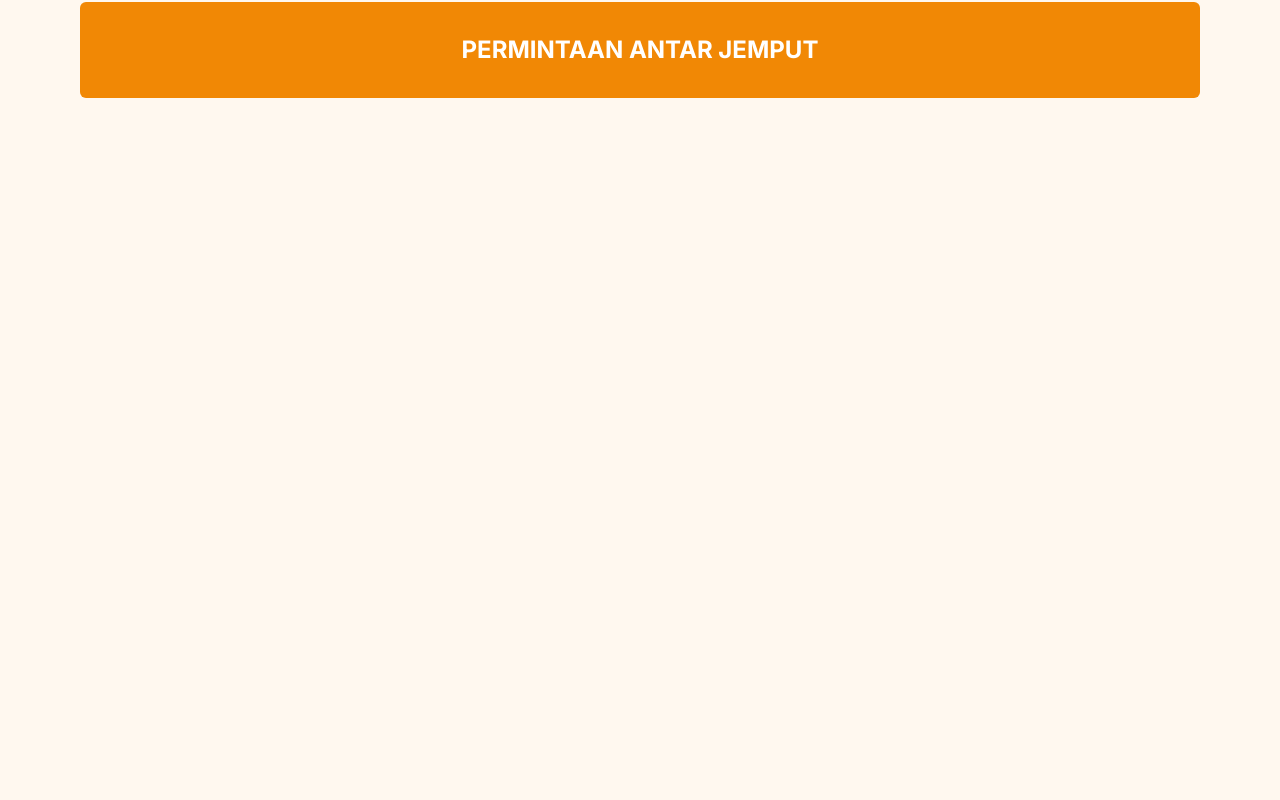
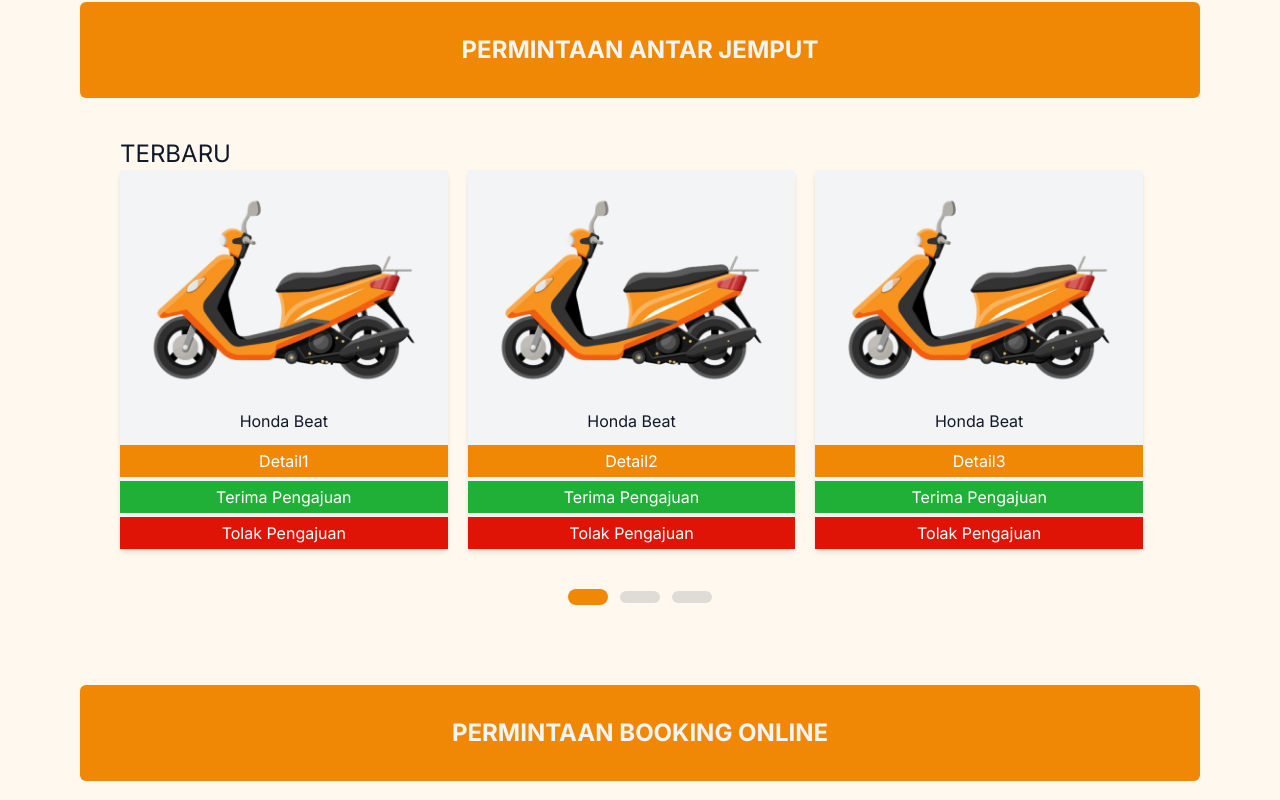
Before and after one commit to kukuh-imanura/kurnia-motor, a React (Vite) app: page / in a window 1280 px wide. Shown: the part 717-1517 px from the top of the page. Built offline with nearby package versions, Linux system fonts and the light colour scheme.

Commit message:
update Home.tsx

```diff
--- a/package.json
+++ b/package.json
@@ -20,6 +20,8 @@
     "react": "^18.2.0",
     "react-dom": "^18.2.0",
     "react-router-dom": "^6.18.0",
+    "react-slick": "^0.29.0",
+    "slick-carousel": "^1.8.1",
     "tailwind-merge": "^2.0.0",
     "tailwindcss-animate": "^1.0.7"
   },
@@ -27,6 +29,7 @@
     "@types/node": "^20.9.0",
     "@types/react": "^18.2.15",
     "@types/react-dom": "^18.2.7",
+    "@types/react-slick": "^0.23.12",
     "@typescript-eslint/eslint-plugin": "^6.0.0",
     "@typescript-eslint/parser": "^6.0.0",
     "@vitejs/plugin-react-swc": "^3.3.2",
--- a/src/components/default/Button.tsx
+++ b/src/components/default/Button.tsx
@@ -10,8 +10,8 @@
 function Card(props:any) {
   return (
     <Link to={props.link} className="bg-brand-1 w-full h-full rounded-md shadow-md px-5 flex flex-col justify-center">
-      <p className="text-xl">{props.text}</p>
-      <p className="text-xs italic">Lihat Selengkapnya</p>
+      <p className="text-xl text-gray-100">{props.text}</p>
+      <p className="text-xs italic text-gray-100">Lihat Selengkapnya</p>
     </Link>
   )
 }
--- /dev/null
+++ b/src/components/default/Card.tsx
@@ -0,0 +1,24 @@
+import { Link } from "react-router-dom"
+
+function Card(props:any) {
+  return (
+    <div className="bg-gray-100 w-[327.67px] shadow-md">
+      <div className="p-5 relative flex flex-col items-center">
+        <img src={props.img} alt="Img" />
+        <p className="text-gray-900 absolute bottom-0">{props.text}</p>
+      </div>
+
+      <div className="flex flex-col gap-1 mt-3">
+        {
+          props.btn ? (
+            <Link to={props.link} className="bg-brand-1 py-1 w-full text-center">{props.btn}</Link>
+          ) : ''
+        }
+        <Link to="" className="bg-[#20B038] py-1 w-full text-center">Terima Pengajuan</Link>
+        <Link to="" className="bg-[#DF1407] py-1 w-full text-center">Tolak Pengajuan</Link>
+      </div>
+    </div>
+  )
+}
+
+export default Card
--- a/src/components/default/Dropdown.tsx
+++ b/src/components/default/Dropdown.tsx
@@ -6,7 +6,7 @@
   return (
     <Menu as="div" className="relative inline-block text-left">
       <div>
-        <Menu.Button className={`w-28 text-center inline-flex w-full justify-center gap-x-1.5 px-3 py-2 hover:font-bold hover:text-brand-1 ${useLocation().pathname === "/customer" || useLocation().pathname === "/admin" || useLocation().pathname === "/laporan" ? 'font-bold text-brand-1' : ''}`}>Layanan</Menu.Button>
+        <Menu.Button className={`w-28 text-center inline-flex w-full justify-center gap-x-1.5 px-3 py-2 hover:font-bold hover:text-brand-1 ${useLocation().pathname === "/customer" || useLocation().pathname === "/admin" || useLocation().pathname === "/laporan" || useLocation().pathname === "/detail" ? 'font-bold text-brand-1' : ''}`}>Layanan</Menu.Button>
       </div>
 
       <Transition as={Fragment} enter="transition ease-out duration-100" enterFrom="transform opacity-0 scale-95" enterTo="transform opacity-100 scale-100" leave="transition ease-in duration-75" leaveFrom="transform opacity-100 scale-100" leaveTo="transform opacity-0 scale-95">
--- a/src/components/default/Navbar.tsx
+++ b/src/components/default/Navbar.tsx
@@ -10,7 +10,7 @@
   const classActive = "font-bold text-brand-1"
 
   return (
-    <div className="sticky top-0 w-full text-gray-900 py-3 px-10 flex justify-between items-center bg-surface-2">
+    <div className="sticky top-0 w-full text-gray-900 py-3 px-10 flex justify-between items-center bg-surface-2 z-10">
       <img src={logo} alt="" className='w-44'/>
 
       <div>
--- /dev/null
+++ b/src/components/default/Slider.tsx
@@ -0,0 +1,39 @@
+import Card from "./Card";
+import { useState } from "react";
+
+function Slider(props:any) {
+  const cardPickup = props.cards
+
+  const cardCount = 3
+  const slideCount = Math.ceil(cardPickup.length / cardCount)
+  const slideCountArrray = Array.from({length:slideCount}, (_, index) => index)
+
+  const [activeSlide, setActiveSlide] = useState(0)
+
+  const firstCard = activeSlide * cardCount
+  const currentSlide = cardPickup.slice(firstCard, firstCard + cardCount)
+
+  return (
+    <div>
+
+      {/* CARD */}
+      <div className="flex gap-5 w-fit">
+        {currentSlide.map((value:any, index:any) => (
+          <Card key={index} img={value.img} text={value.text} btn={value.btn} link={value.link} />
+        ))}
+      </div>
+
+      {/* BUTTON */}
+      <div className="mt-10 flex gap-3 justify-center items-center">
+        {
+          slideCountArrray.map((_, index) => (
+            <div onClick={() => setActiveSlide(index)} key={index} className={`active w-10 h-3 rounded-full ${index === activeSlide ? "bg-brand-1 p-2" : "bg-[#DFDCD8]"}`} />
+          ))
+        }
+      </div>
+
+    </div>
+  );
+}
+
+export default Slider;
--- a/src/components/default/Tittle.tsx
+++ b/src/components/default/Tittle.tsx
@@ -1,7 +1,7 @@
 function Tittle(props:any) {
   return (
-    <div className="bg-brand-1 rounded-md py-8">
-      <p className="text-2xl font-bold text-center">{props.text}</p>
+    <div className="bg-brand-1 rounded-md py-8 w-full">
+      <p className="text-2xl font-bold text-center text-gray-100">{props.text}</p>
     </div>
   )
 }
--- a/src/main.tsx
+++ b/src/main.tsx
@@ -8,12 +8,14 @@
 import Customer from './pages/Customer.tsx'
 import Admin from './pages/Admin.tsx'
 import Laporan from './pages/Laporan.tsx'
+import Detail from './pages/Detail.tsx'
 
 ReactDOM.createRoot(document.getElementById('root')!).render(
   <React.StrictMode>
     <BrowserRouter>
       <Routes>
         <Route path="/" element={<Home />} />
+        <Route path="/detail" element={<Detail />} />
         <Route path="/customer" element={<Customer />} />
         <Route path="/admin" element={<Admin />} />
         <Route path="/laporan" element={<Laporan />} />
--- /dev/null
+++ b/src/pages/Detail.tsx
@@ -0,0 +1,11 @@
+import Navbar from "@/components/default/Navbar"
+
+function Detail() {
+  return (
+    <div>
+      <Navbar />
+    </div>
+  )
+}
+
+export default Detail
--- a/src/pages/Home.tsx
+++ b/src/pages/Home.tsx
@@ -4,6 +4,9 @@
 import Tittle from "@/components/default/Tittle"
 import { useEffect } from 'react';
 import { useLocation } from "react-router-dom";
+import Slider from "@/components/default/Slider";
+import imgPickup from "../../public/assets/images/pickup/def.png";
+
 
 function Home() {
   const location = useLocation()
@@ -18,6 +21,17 @@
       window.scrollTo({ top: 0, behavior: 'smooth' })
     }
   })
+
+  // PICKUP
+  const cardPickup = [
+    { img: imgPickup, text: "Honda Beat", btn: "Detail1", link: "/detail" },
+    { img: imgPickup, text: "Honda Beat", btn: "Detail2", link: "/detail" },
+    { img: imgPickup, text: "Honda Beat", btn: "Detail3", link: "/detail" },
+    { img: imgPickup, text: "Honda Beat", btn: "Detail4", link: "/detail" },
+    { img: imgPickup, text: "Honda Beat", btn: "Detail5", link: "/detail" },
+    { img: imgPickup, text: "Honda Beat", btn: "Detail5", link: "/detail" },
+    { img: imgPickup, text: "Honda Beat", btn: "Detail5", link: "/detail" },
+  ];
 
   return (
     <div>
@@ -37,11 +51,16 @@
         </div>
       </section>
 
-      <section id="booking" className="h-screen bg-surface-1 px-20 pb-10 pt-[80.16px]">
+      <section id="pickup" className="max-w-screen h-fit bg-surface-1 px-20 pt-[80.16px] flex flex-col justify-between items-center gap-10">
         <Tittle text="PERMINTAAN ANTAR JEMPUT"/>
+
+        <div className="px-10 h-full w-full">
+          <p className="text-2xl text-gray-900">TERBARU</p>
+          <Slider cards={cardPickup}/>
+        </div>
       </section>
 
-      <section id="pickup" className="h-screen bg-surface-1 px-20 pb-10 pt-[80.16px]">
+      <section id="booking" className="h-screen bg-surface-1 px-20 pb-10 pt-[80.16px]">
         <Tittle text="PERMINTAAN BOOKING ONLINE"/>
       </section>
 
```
Also changed, not shown: 1 other file (tests, documents, lock files or other folders).
